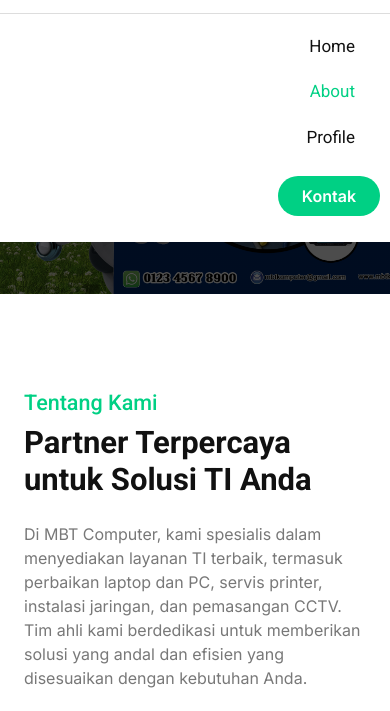
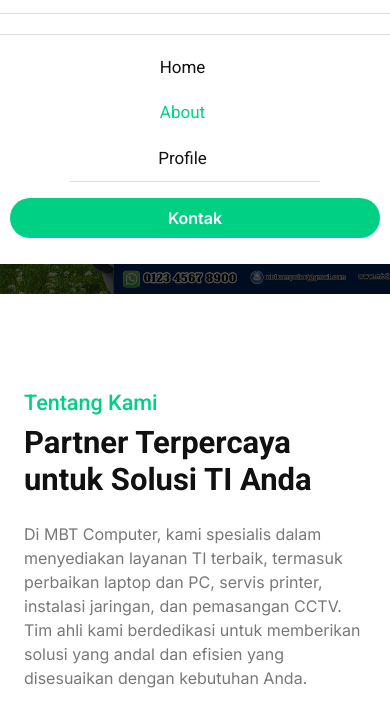
Before and after one commit to mhsyaman/mbt-computer, a plain HTML site: page about.html in a window 390 px wide. Both pictures are taken after a click on the button 345 px from the left and 38 px from the top of the page. Shown: the part 64-775 px from the top of the page. Drawn offline with nearby package versions, Linux system fonts and the light colour scheme; files that its build step writes are made by us from their sources.

Commit message:
memperbaiki navigasi

```diff
--- a/about.html
+++ b/about.html
@@ -97,8 +97,8 @@
                 <a href="" class="navbar-brand p-0 d-flex align-items-center">
                     <!-- Gambar Logo -->
                     <img src="img/logo.png" alt="MBT COMPUTER Logo" class="img-fluid" style="max-width: 150px;">
-                    <!-- Teks Logo dengan Warna yang Berbeda -->
-                    <h1 class="mb-0 ms-3 text-white logo-text">
+                    <!-- Teks Logo -->
+                    <h1 class="mb-0 ms-3 logo-text">
                         <span class="text-red">MBT</span>
                         <span class="text-black">COMPUTER</span>
                     </h1>
@@ -107,13 +107,15 @@
                     <span class="fa fa-bars"></span>
                 </button>
                 <div class="collapse navbar-collapse" id="navbarCollapse">
-                    <div class="navbar-nav ms-auto py-0">
-                        <a href="index.html" class="nav-item nav-link">Home</a>
-                        <a href="about.html" class="nav-item nav-link active">About</a>
-                        <a href="profile.html" class="nav-item nav-link">Profile</a>
-                        <a href="contact.html" class="btn btn-primary rounded-pill py-2 px-4 my-3 my-lg-0 flex-shrink-0">Kontak</a>
+                    <div class="collapse navbar-collapse" id="navbarCollapse">
+                        <div class="navbar-nav ms-auto py-0">
+                            <a href="index.html" class="nav-item nav-link">Home</a>
+                            <a href="about.html" class="nav-item nav-link active">About</a>
+                            <a href="profile.html" class="nav-item nav-link">Profile</a>
+                        </div>
+                        <a href="contact.html"
+                            class="btn btn-primary rounded-pill py-2 px-4 my-3 my-lg-0 flex-shrink-0">Kontak</a>
                     </div>
-                </div>
             </nav>
         </div>
 
--- a/css/style.css
+++ b/css/style.css
@@ -215,8 +215,16 @@
   }
 
   .navbar-light .navbar-nav {
-    text-align: right;
+    display: flex;
+    flex-direction: column;
+    align-items: center;
+    width: 100%;
+    max-width: 250px; /* Sesuaikan dengan lebar yang diinginkan */
+    margin: 0 auto 15px;
+    padding-bottom: 15px;
+    border-bottom: 1px solid #dddddd;
   }
+
 
   .navbar-light .navbar-nav .nav-link,
   .sticky-top.navbar-light .navbar-nav .nav-link {
@@ -232,13 +240,14 @@
   .navbar-light .navbar-brand img {
     max-height: 45px;
   }
+ /* Tombol kontak yang panjang dan di tengah */
+  .navbar-light .btn-primary {
+    display: block;
+    width: 100%;
+    margin: 10px auto 0;
+    text-align: center;
+  }
 
-  /* Memindahkan tombol kontak ke kanan */
-  .navbar-light .btn-primary {
-    display: inline-block;
-    margin-left: auto;
-    margin-right: 0;
-  }
 }
 
 @media (min-width: 992px) {
@@ -953,3 +962,9 @@
   background: var(--bs-dark);
 }
 /*** copyright end ***/
+
+/*** copyright Start ***/
+.copyright {
+  background: var(--bs-dark);
+}
+/*** copyright end ***/
```
Also changed, not shown: index.html (+3 -3 lines).
